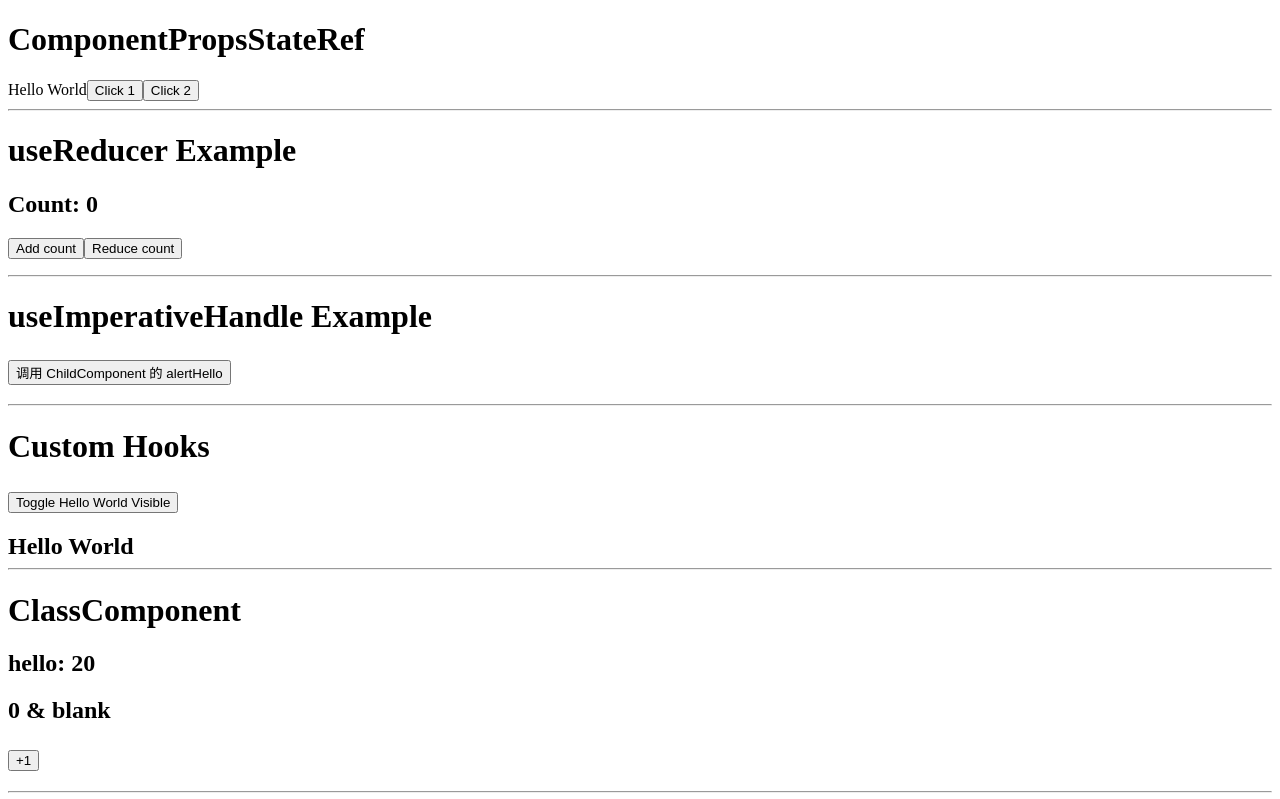
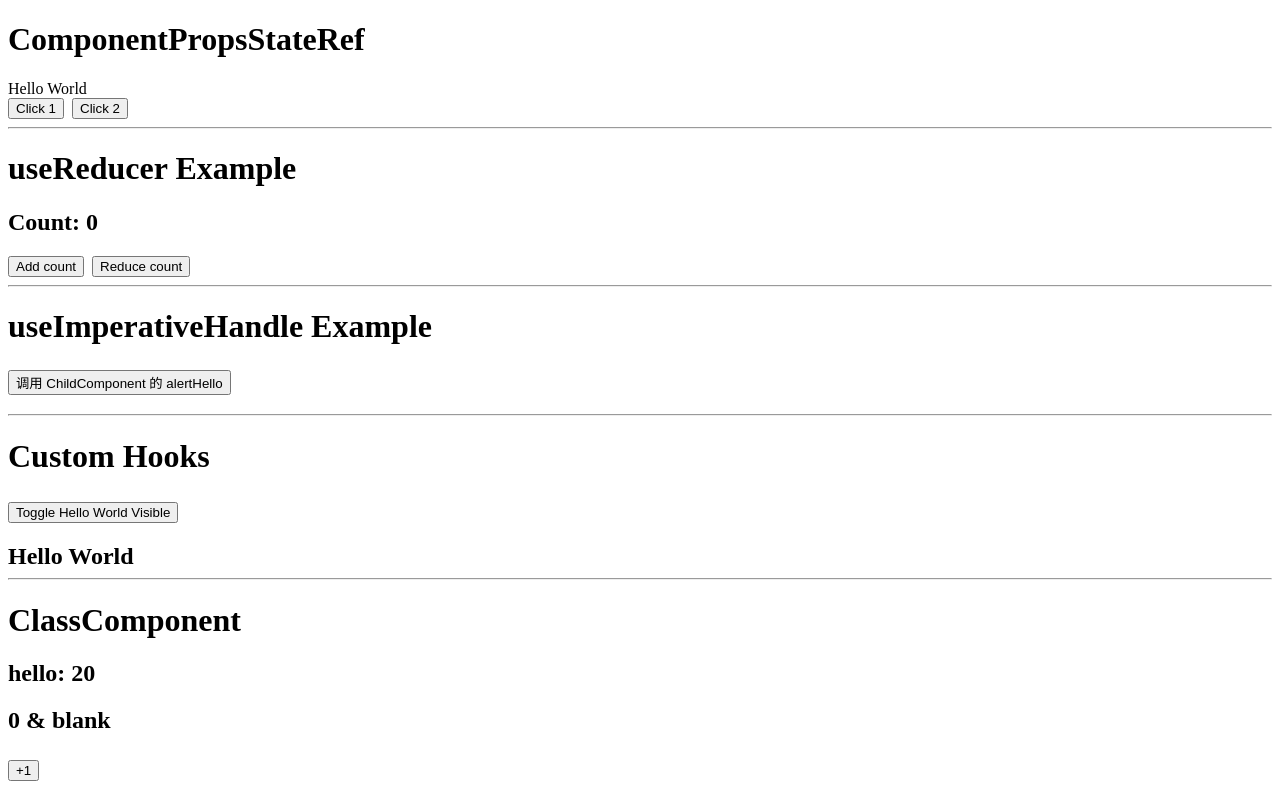
Before and after one commit to LiangNiang/react-ts-cheatsheet, a React (Vite) app: page / in a window 1280 px wide. Shown: the top 799 px of the page. Built offline with nearby package versions, Linux system fonts and the light colour scheme.

Commit message:
:lipstick: 优化多 button 样式

```diff
--- a/package.json
+++ b/package.json
@@ -11,11 +11,13 @@
   },
   "dependencies": {
     "react": "^18.2.0",
-    "react-dom": "^18.2.0"
+    "react-dom": "^18.2.0",
+    "styled-components": "^5.3.5"
   },
   "devDependencies": {
     "@types/react": "^18.0.17",
     "@types/react-dom": "^18.0.6",
+    "@types/styled-components": "^5.1.26",
     "@typescript-eslint/eslint-plugin": "^5.36.2",
     "@typescript-eslint/parser": "^5.36.2",
     "@vitejs/plugin-react": "^2.1.0",
--- a/src/component-props-state-ref.tsx
+++ b/src/component-props-state-ref.tsx
@@ -1,4 +1,5 @@
 import { ChangeEvent, useEffect, useRef, useState } from 'react'
+import { ButtonGroup } from './components'
 
 type Props = {
   message: string;
@@ -40,8 +41,10 @@ const ComponentPropsStateRef = ({
     <div>
       <h1>ComponentPropsStateRef</h1>
       <span>Hello World</span>
-      <button ref={btnRef}>Click 1</button>
-      <button ref={btnRef2}>Click 2</button>
+      <ButtonGroup>
+        <button ref={btnRef}>Click 1</button>
+        <button ref={btnRef2}>Click 2</button>
+      </ButtonGroup>
     </div>
   )
 }
--- /dev/null
+++ b/src/components/ButtonGroup/index.tsx
@@ -0,0 +1,18 @@
+import { ComponentPropsWithRef, PropsWithChildren } from 'react'
+import styled from 'styled-components'
+
+const ButtonGroup = ({ className, children }: PropsWithChildren<ComponentPropsWithRef<'div'>>) => {
+  return (
+    <div className={className}>
+      {children}
+    </div>
+  )
+}
+
+const StyledButtonGroup = styled(ButtonGroup)`
+  button + button {
+    margin-left: 8px;
+  }
+`
+
+export { StyledButtonGroup as ButtonGroup }
--- /dev/null
+++ b/src/components/index.ts
@@ -0,0 +1 @@
+export * from './ButtonGroup'
--- a/src/forms-events.tsx
+++ b/src/forms-events.tsx
@@ -1,5 +1,5 @@
-import { ChangeEventHandler, FormEvent, SyntheticEvent, useState, MouseEvent } from 'react'
-
+import { ChangeEventHandler, FormEvent, SyntheticEvent, useState, MouseEvent, ComponentPropsWithoutRef } from 'react'
+import { ButtonGroup } from './components'
 
 const FormsAndEvents = () => {
   const [value, setValue] = useState<string>('')
@@ -37,6 +37,7 @@ const FormsAndEvents = () => {
     <div>
       <h1>Forms and Events</h1>
       <h2>
+        <ButtonGroup>
           <button
           // 如果性能不是问题（ 通常情况下都不会 ），内联的事件处理都是最简单和方便的
           // 内联的事件处理函数的类型能够被自动地推断
@@ -45,6 +46,7 @@ const FormsAndEvents = () => {
             }}
           >inline event handler</button>
           <button onClick={handleBtn2Click}>SyntheticEvent</button>
+        </ButtonGroup>
       </h2>
       <h2>
         <p>Your Input: {value}{value2}</p>
--- a/src/useReducer.tsx
+++ b/src/useReducer.tsx
@@ -1,4 +1,5 @@
-import { useReducer, Reducer } from 'react'
+import { useReducer, Reducer, ComponentPropsWithoutRef } from 'react'
+import { ButtonGroup } from './components'
 
 const initialState = {
   count: 0,
@@ -25,7 +26,8 @@ const UseReducerExample = () => {
     <div>
       <h1>useReducer Example</h1>
       <h2>Count: {state.count}</h2>
-      <p>
+      <div>
+        <ButtonGroup>
           <button
             onClick={() => {
               dispatch({ type: 'increment', payload: 1 })
@@ -40,7 +42,8 @@ const UseReducerExample = () => {
           >
           Reduce count
           </button>
-      </p>
+        </ButtonGroup>
+      </div>
     </div>
   )
 }
```
Also changed, not shown: 1 other file (tests, documents, lock files or other folders). Lines whose indentation alone changed are shown as unchanged.
